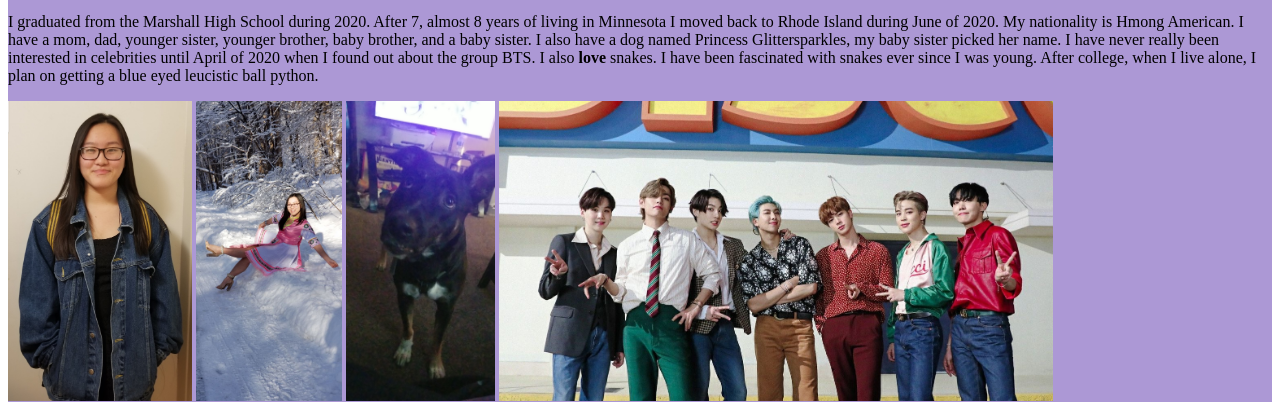
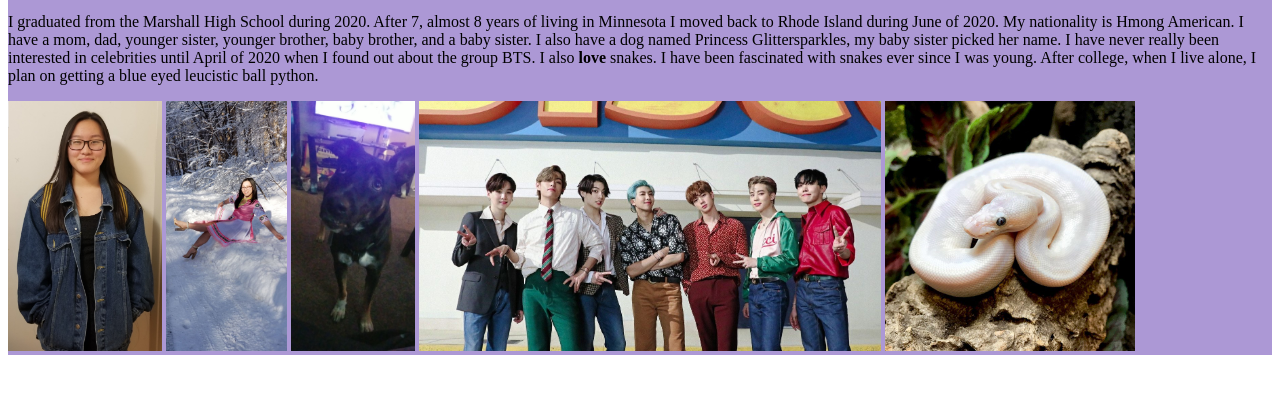
Before and after one commit to TTKLor/TTKLor.github.io, a plain HTML site: page about.html in a window 1280 px wide. Shown: the part 551-953 px from the top of the page. After the commit the page ends 914 px from the top, so only its background shows below. Drawn offline with Linux system fonts and the light colour scheme.

Commit message:
Update about.html

```diff
--- a/about.html
+++ b/about.html
@@ -38,11 +38,11 @@
       I also <strong>love</strong> snakes. I have been fascinated with snakes ever since I was young. After college, when I live alone, I plan on getting a
       blue eyed leucistic ball python. </p>
 
-  <img src="mybanner.jpg" alt="asian girl smiling" height="300">
-  <img src="me.jpg" alt="asian girl in hmong clothes" height="300">
-  <img src="princess.jpg" alt="black dog" height="300">
-  <img src="bts.jpg" alt="bts" height="300">
-  <img src="snake.jpg" alt="white snake" height="300">
+  <img src="mybanner.jpg" alt="asian girl smiling" height="250">
+  <img src="me.jpg" alt="asian girl in hmong clothes" height="250">
+  <img src="princess.jpg" alt="black dog" height="250">
+  <img src="bts.jpg" alt="bts" height="250">
+  <img src="snake.jpg" alt="white snake" height="250">
 
 
   </body>
```
